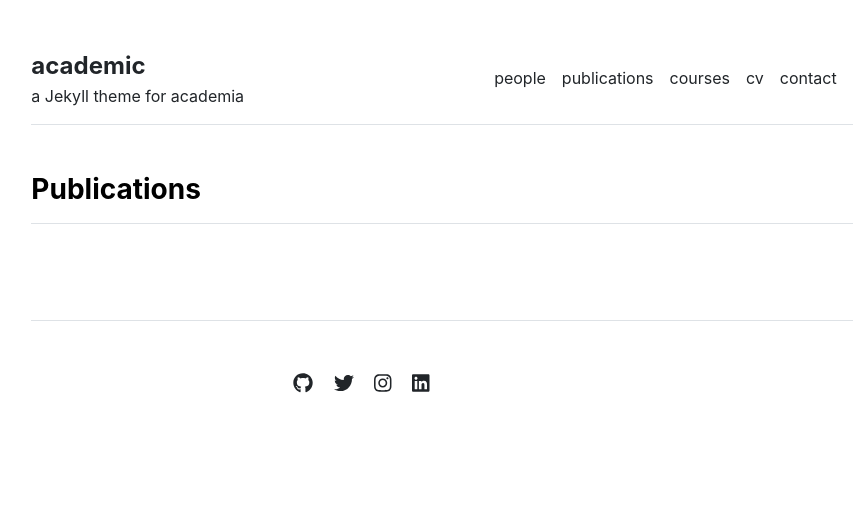
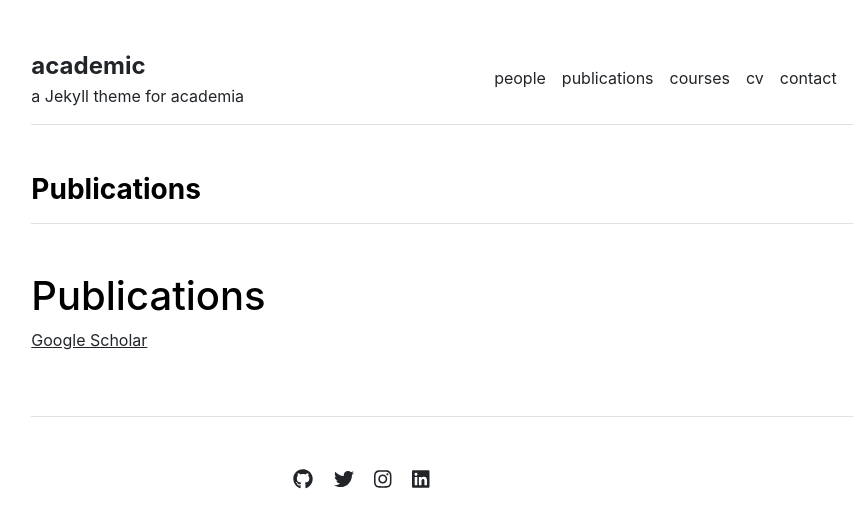
Before and after one commit to keittlab/keittlab.github.io, a Jekyll site: the page built from publications.md, in a window 1280 px wide. Shown: the top 528 px of the page, without its empty margins (198-1066 px from the left). Built offline with Jekyll 4.4.1, drawn with Linux system fonts in a browser that asks for light colours; our own code applies the rules of GitHub Pages for plain Markdown files.

Commit message:
Update publications.md

```diff
--- a/publications.md
+++ b/publications.md
@@ -1,4 +1,3 @@
----
-layout: publications
-title: "Publications"
----
+# Publications
+
+[Google Scholar](https://scholar.google.com/citations?hl=en&user=B4xRvYkAAAAJ&view_op=list_works&authuser=1&sortby=pubdate)
```
